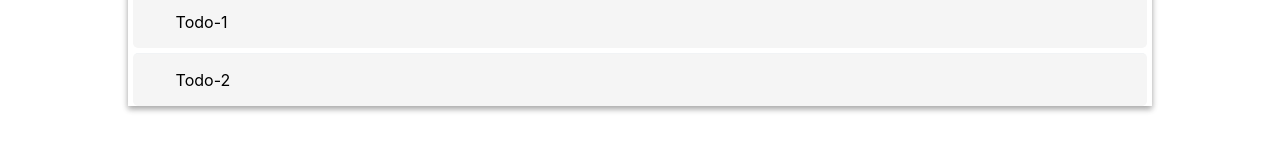
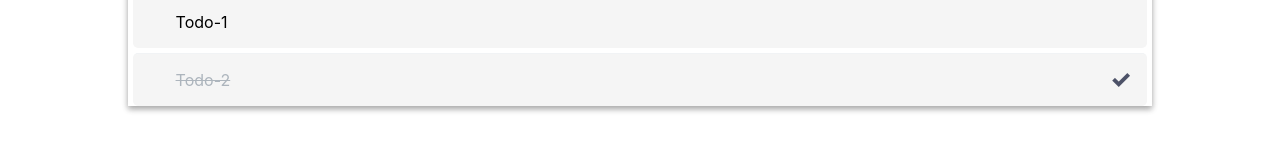
Before and after one commit to JadeyJ/todolist, a React (Create React App) app: page / in a window 1280 px wide. Shown: the part 268-418 px from the top of the page. Built offline with nearby package versions, Linux system fonts and the light colour scheme.

Commit message:
TodoItem - Toggle 추가

```diff
--- a/src/App.js
+++ b/src/App.js
@@ -17,6 +17,7 @@ class App extends Component {
         this.handleCreate = this.handleCreate.bind(this);
         this.handleChange = this.handleChange.bind(this);
         this.handleKeyPress = this.handleKeyPress.bind(this);
+        this.handleToggle = this.handleToggle.bind(this);
     }
 
     handleChange(event) {
@@ -48,6 +49,31 @@ class App extends Component {
         }
     }
 
+    handleToggle(id){
+        const todos = this.state.todos;
+        const isCompleted = todos.find(todo => todo.id === id).isCompleted;
+        if(!window.confirm(isCompleted ? "리스트로 복원하시겠습니까?" : "완료 처리하시겠습니까?")) {
+            return;
+        }
+
+        // 몇번째 아이템인지 찾기
+        const index = todos.findIndex(todo => todo.id === id);
+        // 찾은 객체 저장
+        const selected = todos[index];
+        // 배열 복사
+        const newTodos = [...todos];
+        // 찾은 값을 새로운 배열에 대입
+        newTodos[index] = {
+            ...selected,
+            isCompleted: !isCompleted
+        };
+
+        // 변경된 값으로 설정
+        this.setState({
+            todos: newTodos
+        });
+    }
+
     render() {
         return (
             <ToDoListTemplate form={
@@ -58,7 +84,10 @@ class App extends Component {
                     onKeyPress={this.handleKeyPress}
                 />
             }>
-                <ToDoItemList todos={this.state.todos} />
+                <ToDoItemList
+                    todos={this.state.todos}
+                    onToggle={this.handleToggle}
+                />
             </ToDoListTemplate>
         );
     }
--- a/src/components/js/ToDoItem.js
+++ b/src/components/js/ToDoItem.js
@@ -3,7 +3,7 @@ import '../css/ToDoItem.css';
 
 class ToDoItem extends Component {
     render() {
-        const { id, content, isComplete, onToggle, onRemove} = this.props;
+        const {content, isCompleted, id, onToggle, onRemove} = this.props;
 
         return (
             <div className="todo-item" onClick={() => onToggle(id)}>
@@ -13,16 +13,16 @@ class ToDoItem extends Component {
                 }>
                     &times;
                 </div>
-                <div className={`todo-item-content ${isComplete ? 'isComplete' : ' ' }`}>
+                <div className={`todo-item-content ${isCompleted && 'isComplete'}`}>
                     <div>
                         {content}
                     </div>
                 </div>
                 {
-                    isComplete && (<div className="isComplete-mark">✓</div>)
+                    isCompleted && (<div className="isComplete-mark">✓</div>)
                 }
             </div>
-        );
+        )
     }
 }
 
```
